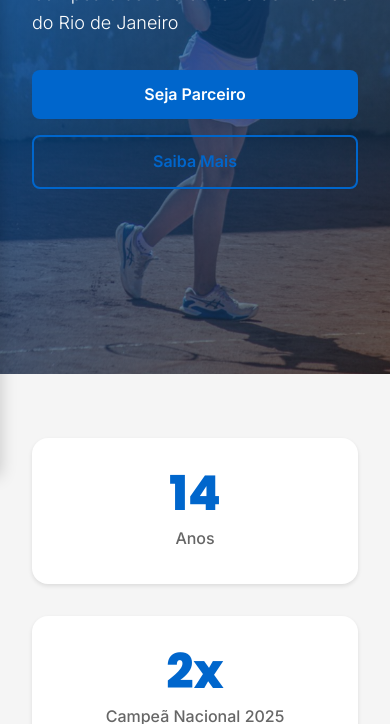
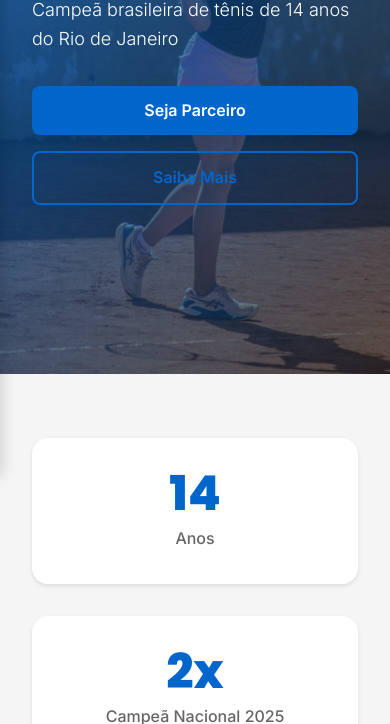
Before and after one commit to Johan-Jo/julia-site, a website: page index.html in a window 390 px wide. Shown: the part 376-1100 px from the top of the page. Drawn offline with Linux system fonts and the light colour scheme.

Commit message:
Move hero text down more on mobile (4rem margin)

```diff
--- a/assets/css/styles.css
+++ b/assets/css/styles.css
@@ -396,7 +396,7 @@ p {
     z-index: 1;
     width: 100%;
     padding: var(--spacing-xl) 0;
-    margin-top: 2rem;
+    margin-top: 4rem;
 }
 
 @media (min-width: 768px) {
```
